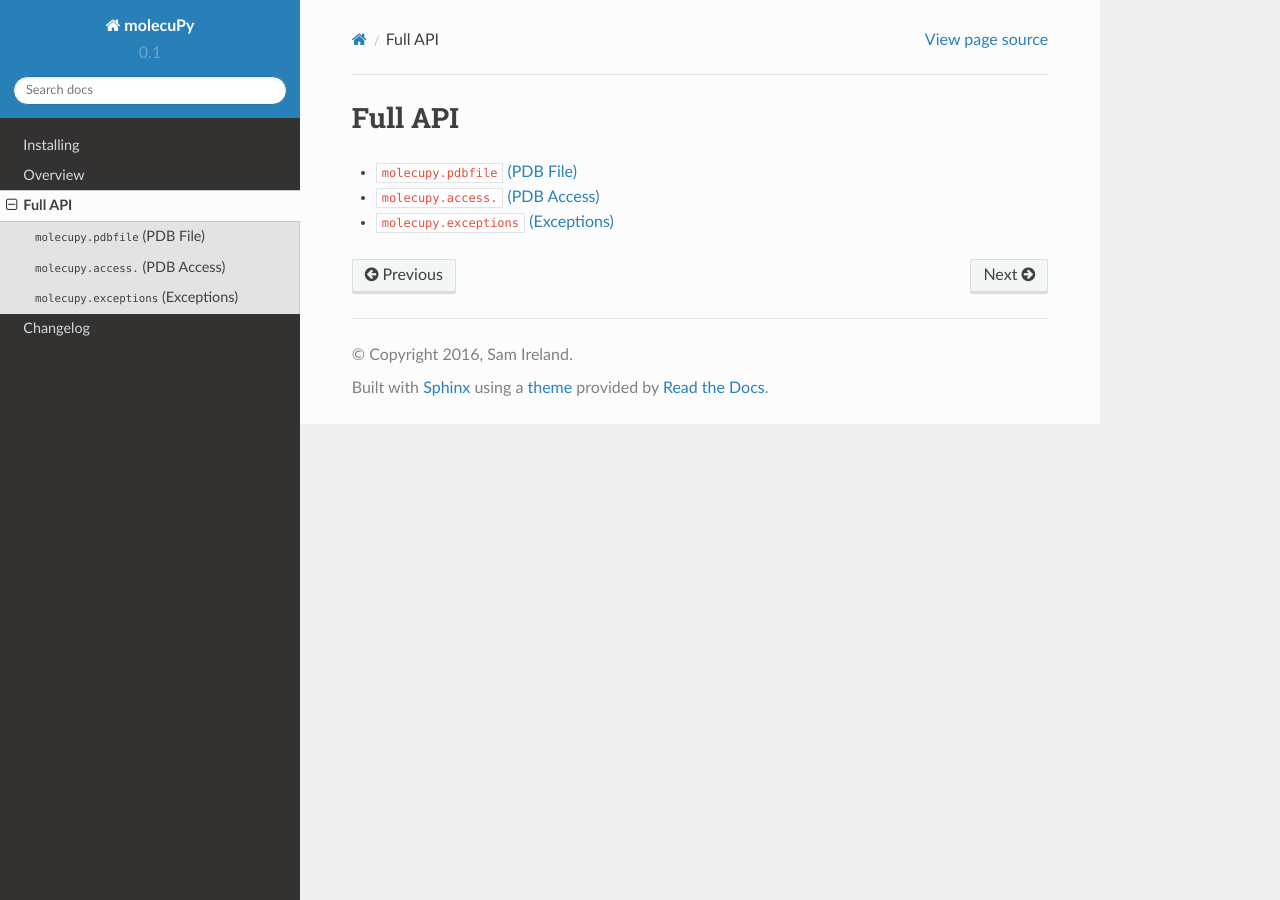
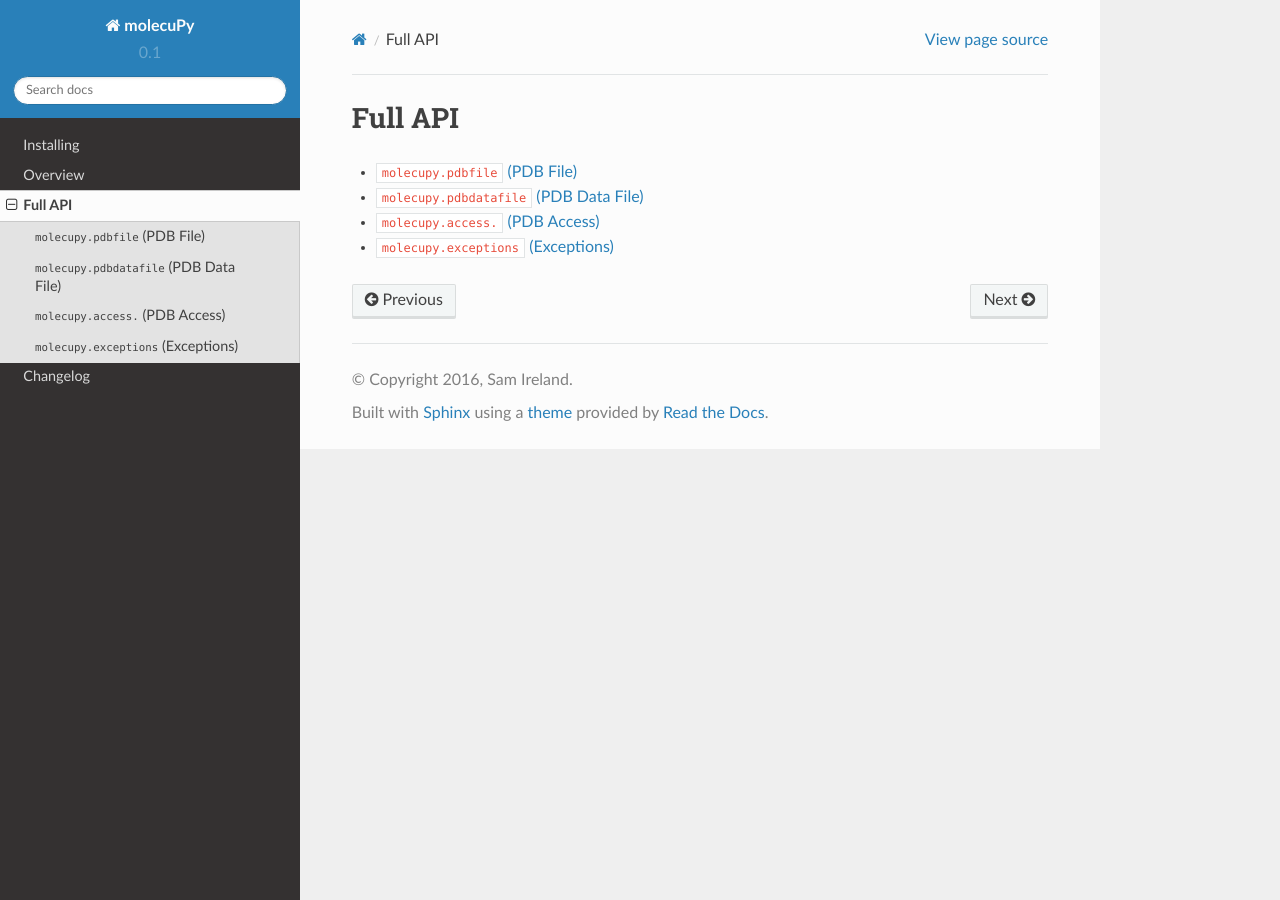
Before and after one commit to samirelanduk/atomium, a Sphinx documentation site: the page built from docs/source/api.rst, in a window 1280 px wide. Built offline with Sphinx 7.4.7 and the Read the Docs theme 2.0.0, drawn with Linux system fonts in a browser that asks for light colours.

Commit message:
Add documentation for pdbdatafile module

```diff
--- a/docs/source/api.rst
+++ b/docs/source/api.rst
@@ -3,5 +3,6 @@ Full API
 
 .. toctree ::
     api/pdbfile
+    api/pdbdatafile
     api/access
     api/exceptions
--- /dev/null
+++ b/docs/source/api/pdbdatafile.rst
@@ -0,0 +1,5 @@
+``molecupy.pdbdatafile`` (PDB Data File)
+~~~~~~~~~~~~~~~~~~~~~~~~~~~~~~~~~~~~~~~~
+
+.. automodule:: molecupy.pdbdatafile
+    :members:
```
